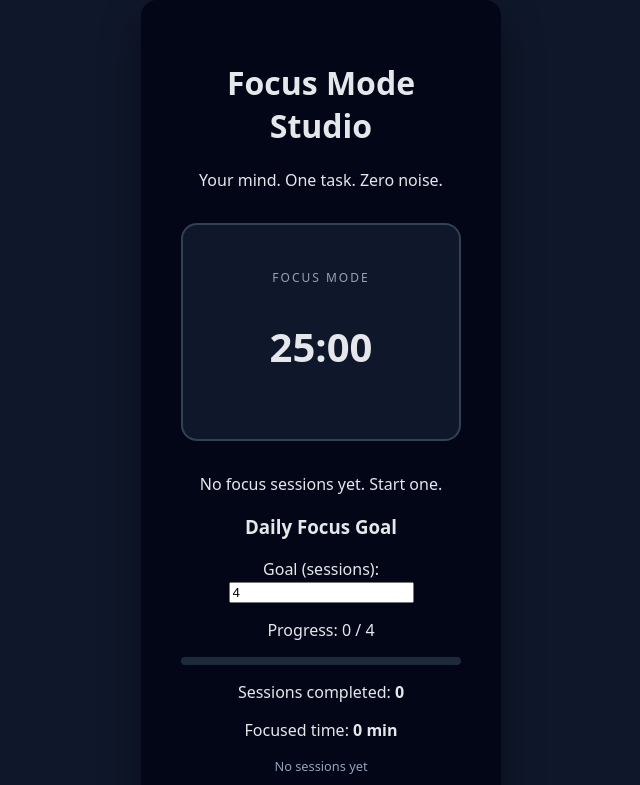
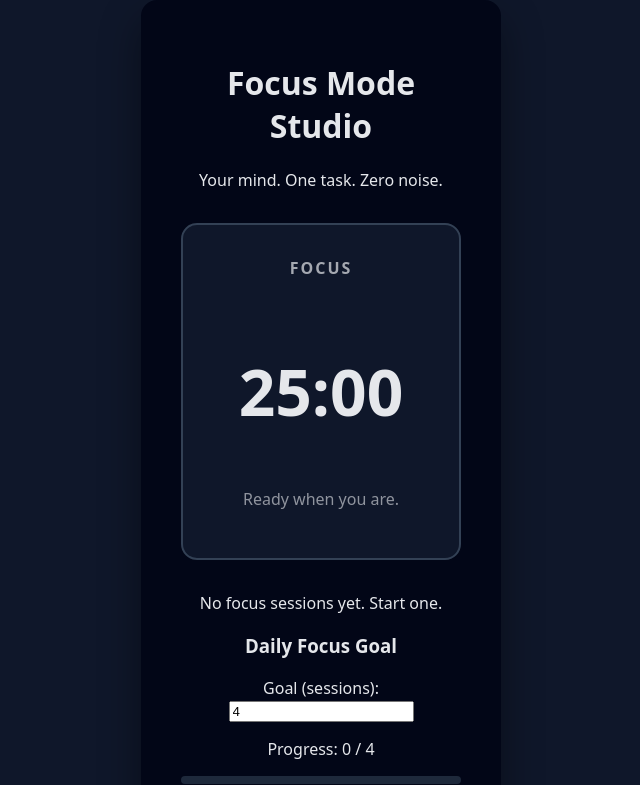
Before and after one commit to AADHITYA49-CSBS/focus-mode-studio, a React (Vite) app: page / in a window 1280 px wide. Shown: the top 785 px of the page, without its empty margins (319-959 px from the left). Built offline with nearby package versions, Linux system fonts and the light colour scheme.

Commit message:
Polish TimeDisplay UI with mode indicator and formatted time

```diff
--- a/src/components/TimerDisplay.jsx
+++ b/src/components/TimerDisplay.jsx
@@ -1,18 +1,23 @@
 import { formatTime } from "../utils/formatTime";
 
-export default function TimerDisplay({ status, timeLeft,mode }) {
-  let urgency = "normal";
+export default function TimerDisplay({ status, timeLeft, mode }) {
+  return (
+    <div className={`timer ${mode} ${status}`}>
+      <span className="mode-badge">
+        {mode === "focus" ? "FOCUS" : "BREAK"}
+      </span>
 
-  if (timeLeft <= 60) urgency = "danger";
-  else if (timeLeft <= 300) urgency = "warning";
+      <h2 className="time">
+        {formatTime(timeLeft)}
+      </h2>
 
-  return (
-    <div className={`timer ${status} ${urgency}`}>
-      <p className="status">
-  {mode === "focus" ? "FOCUS MODE" : "BREAK TIME"}
-</p>
-
-      <h2 className="time">{formatTime(timeLeft)}</h2>
+      <p className="status-text">
+        {status === "running"
+          ? "Stay focused."
+          : status === "paused"
+          ? "Paused."
+          : "Ready when you are."}
+      </p>
     </div>
   );
 }
--- a/src/hooks/useTimer.js
+++ b/src/hooks/useTimer.js
@@ -4,18 +4,29 @@ export function useTimer(focusSeconds = 1500, breakSeconds = 300) {
   const [mode, setMode] = useState("focus"); // focus | break
   const [status, setStatus] = useState("idle");
   const [timeLeft, setTimeLeft] = useState(focusSeconds);
-  const [sessions, setSessions] = useState([]);
 
+  // ✅ Sessions persisted (localStorage)
+  const [sessions, setSessions] = useState(() => {
+    const saved = localStorage.getItem("sessions");
+    return saved ? JSON.parse(saved) : [];
+  });
+
+  // ✅ Persist sessions
+  useEffect(() => {
+    localStorage.setItem("sessions", JSON.stringify(sessions));
+  }, [sessions]);
+
+  // ✅ Timer engine
   useEffect(() => {
     if (status !== "running") return;
 
     const interval = setInterval(() => {
-      setTimeLeft(prev => {
+      setTimeLeft((prev) => {
         if (prev <= 1) {
           clearInterval(interval);
 
           if (mode === "focus") {
-            setSessions(s => [...s, new Date().toISOString()]);
+            setSessions((s) => [...s, new Date().toISOString()]);
             setMode("break");
             return breakSeconds;
           } else {
@@ -23,6 +34,7 @@ export function useTimer(focusSeconds = 1500, breakSeconds = 300) {
             return focusSeconds;
           }
         }
+
         return prev - 1;
       });
     }, 1000);
@@ -30,13 +42,23 @@ export function useTimer(focusSeconds = 1500, breakSeconds = 300) {
     return () => clearInterval(interval);
   }, [status, mode, focusSeconds, breakSeconds]);
 
+  // ✅ Controls
   const start = () => setStatus("running");
   const pause = () => setStatus("paused");
+
   const reset = () => {
     setStatus("idle");
     setMode("focus");
     setTimeLeft(focusSeconds);
   };
 
-  return { status, timeLeft, mode, sessions, start, pause, reset };
+  return {
+    status,
+    timeLeft,
+    mode,
+    sessions,
+    start,
+    pause,
+    reset,
+  };
 }
--- a/src/index.css
+++ b/src/index.css
@@ -182,3 +182,37 @@ button {
   50% { opacity: 0.6; }
   100% { opacity: 1; }
 }
+
+.timer {
+  text-align: center;
+  padding: 2rem;
+  border-radius: 16px;
+  margin: 2rem 0;
+  transition: all 0.3s ease;
+}
+
+.timer.focus {
+  background: #0f172a; /* calm dark blue */
+}
+
+.timer.break {
+  background: #052e16; /* relaxed green */
+}
+
+.mode-badge {
+  display: inline-block;
+  font-weight: 600;
+  letter-spacing: 2px;
+  margin-bottom: 1rem;
+  opacity: 0.7;
+}
+
+.time {
+  font-size: 4rem;
+  font-weight: 700;
+}
+
+.status-text {
+  margin-top: 0.5rem;
+  opacity: 0.6;
+}
--- a/src/utils/formatTime.js
+++ b/src/utils/formatTime.js
@@ -1,6 +1,5 @@
 export function formatTime(seconds) {
   const mins = Math.floor(seconds / 60);
   const secs = seconds % 60;
-
-  return `${String(mins).padStart(2, "0")}:${String(secs).padStart(2, "0")}`;
+  return `${mins}:${secs.toString().padStart(2, "0")}`;
 }
```
